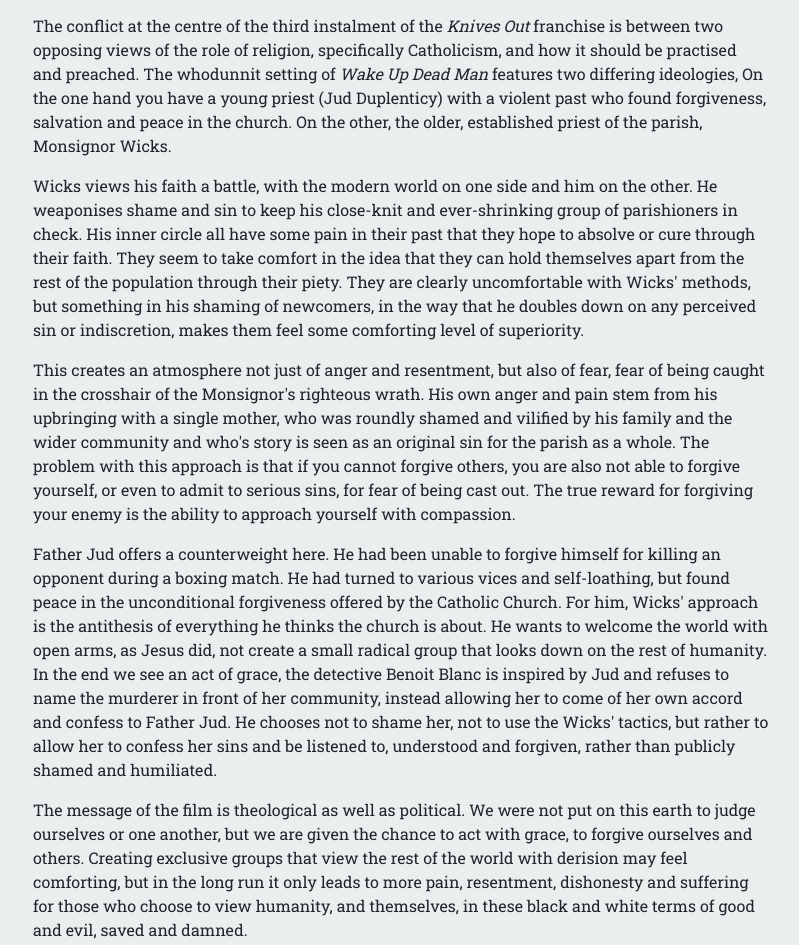
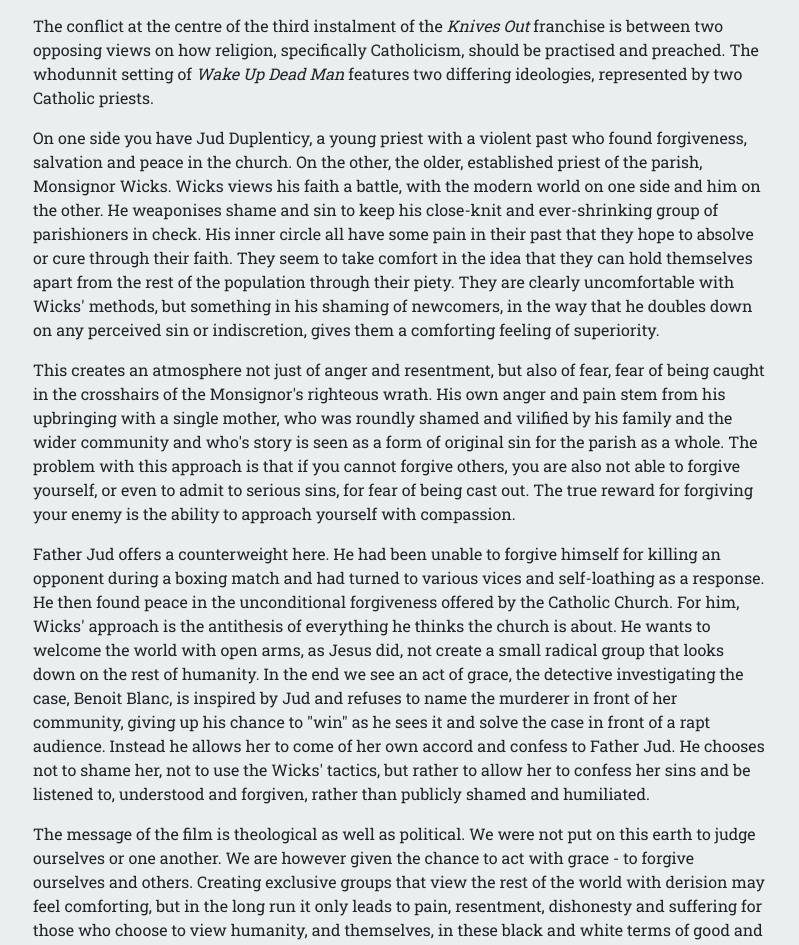
Before and after one commit to Alex-450/Portfolio-Site-in-React, a Next.js app: page /wake-up-dead-man in a window 1280 px wide. Shown: the part 240-1185 px from the top of the page, without its empty margins (239-1038 px from the left). Built offline with nearby package versions, Linux system fonts and the light colour scheme.

Commit message:
wake up dead man edits

```diff
--- a/src/pages/wake-up-dead-man.mdx
+++ b/src/pages/wake-up-dead-man.mdx
@@ -11,32 +11,33 @@ export const metadata = {
   spoilers: true,
 };
 
-The conflict at the centre of the third instalment of the *Knives Out* franchise is between two opposing views of the role of religion, specifically Catholicism,
-and how it should be practised and preached. The whodunnit setting of *Wake Up Dead Man* features two differing ideologies, On the one hand
-you have a young priest (Jud Duplenticy) with a violent past who found forgiveness, salvation and peace in the church. On the other, the older, established priest
-of the parish, Monsignor Wicks.
+The conflict at the centre of the third instalment of the *Knives Out* franchise is between two opposing views on how religion, specifically Catholicism,
+should be practised and preached. The whodunnit setting of *Wake Up Dead Man* features two differing ideologies, represented by two Catholic priests.
 
-Wicks views his faith a battle, with the modern world on one side and him on the other. He weaponises shame and sin to keep his close-knit and ever-shrinking group
-of parishioners in check. His inner circle all have some pain in their past that they hope to absolve or cure through their faith. They seem to take comfort in
-the idea that they can hold themselves apart from the rest of the population through their piety. They are clearly uncomfortable with Wicks' methods, but something
-in his shaming of newcomers, in the way that he doubles down on any perceived sin or indiscretion, makes them feel some comforting level of superiority.
+On one side you  have Jud Duplenticy, a young priest with a violent past who found forgiveness, salvation and peace in the church.
+On the other, the older, established priest of the parish, Monsignor Wicks. Wicks views his faith a battle, with the modern world on one side and him on the other.
+He weaponises shame and sin to keep his close-knit and ever-shrinking group of parishioners in check. His inner circle all have some pain in their past that
+they hope to absolve or cure through their faith. They seem to take comfort in the idea that they can hold themselves apart from the rest of the population through
+their piety. They are clearly uncomfortable with Wicks' methods, but something
+in his shaming of newcomers, in the way that he doubles down on any perceived sin or indiscretion, gives them a comforting feeling of superiority.
 
-This creates an atmosphere not just of anger and resentment, but also of fear, fear of being caught in the crosshair of the Monsignor's righteous wrath.
+This creates an atmosphere not just of anger and resentment, but also of fear, fear of being caught in the crosshairs of the Monsignor's righteous wrath.
 His own anger and pain stem from his upbringing with a single mother, who was roundly shamed and vilified by his family and the wider community
-and who's story is seen as an original sin for the parish as a whole. The problem with this approach is that if you cannot forgive others,
+and who's story is seen as a form of original sin for the parish as a whole. The problem with this approach is that if you cannot forgive others,
 you are also not able to forgive yourself, or even to admit to serious sins, for fear of being cast out. The true reward for forgiving your
 enemy is the ability to approach yourself with compassion.
 
-Father Jud offers a counterweight here. He had been unable to forgive himself for killing an opponent during a boxing match. He had turned to various vices and
-self-loathing, but found peace in the unconditional forgiveness offered by the Catholic Church. For him, Wicks' approach is the antithesis of everything he thinks
+Father Jud offers a counterweight here. He had been unable to forgive himself for killing an opponent during a boxing match and had turned to various vices and
+self-loathing as a response. He then found peace in the unconditional forgiveness offered by the Catholic Church. For him, Wicks' approach is the antithesis of everything he thinks
 the church is about. He wants to welcome the world with open arms, as Jesus did, not create a small radical group that looks down on the rest of humanity. In the end
-we see an act of grace, the detective Benoit Blanc is inspired by Jud and refuses to name the murderer in front of her community, instead allowing her to come of
-her own accord and confess to Father Jud. He chooses not to shame her, not to use the Wicks' tactics, but rather to allow her to confess her
-sins and be listened to, understood and forgiven, rather than publicly shamed and humiliated.
+we see an act of grace, the detective investigating the case, Benoit Blanc, is inspired by Jud and refuses to name the murderer in front of her community, giving
+up his chance to "win" as he sees it and solve the case in front of a rapt audience. Instead he allows her to come of her own accord and confess to Father Jud.
+He chooses not to shame her, not to use the Wicks' tactics, but rather to allow her to confess her sins and be listened to, understood and forgiven,
+rather than publicly shamed and humiliated.
 
-The message of the film is theological as well as political. We were not put on this earth to judge ourselves or one another, but we are given the chance to act
-with grace, to forgive ourselves and others. Creating exclusive groups that view the rest of the world with derision may feel comforting,
-but in the long run it only leads to more pain, resentment, dishonesty and suffering for those who choose to view humanity, and themselves, in these
+The message of the film is theological as well as political. We were not put on this earth to judge ourselves or one another. We are however given the chance to act
+with grace - to forgive ourselves and others. Creating exclusive groups that view the rest of the world with derision may feel comforting,
+but in the long run it only leads to pain, resentment, dishonesty and suffering for those who choose to view humanity, and themselves, in these
 black and white terms of good and evil, saved and damned.
 
 ---
```
